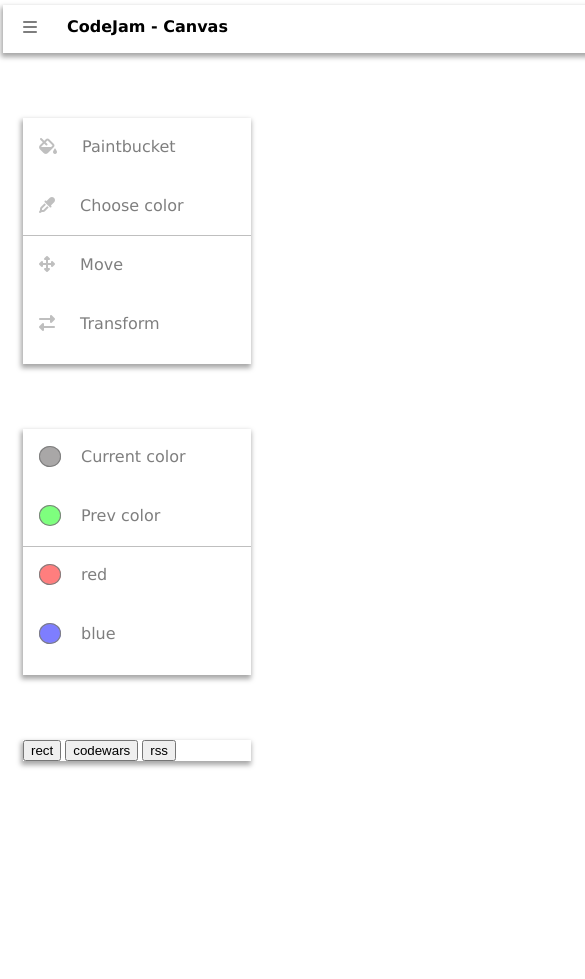
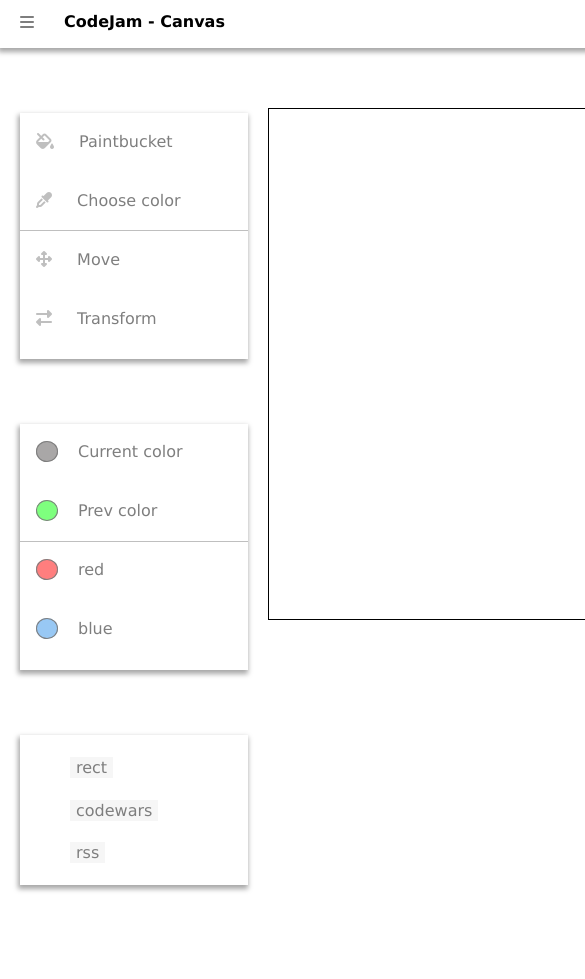
Before and after one commit to Grenzen/codejam-canvas, a plain HTML site: page data/index.html in a window 390 px wide. Shown: the top 979 px of the page, 585 px wide, since content can reach past the window. After the commit the page ends 950 px from the top, so only its background shows below. Drawn offline with Linux system fonts and the light colour scheme.

Commit message:
docs: add sort of responsive

```diff
--- a/data/index.html
+++ b/data/index.html
@@ -19,6 +19,7 @@
       </div>
     </header>
     <main class="main_wrapper">
+      <section class="common_tools">
         <section class="tools">
           <ul class="tools_wrapper">
             <li class="list__item">
@@ -52,9 +53,10 @@
           </ul>
         </section>
         <section class="input_wrapper">
-        <input type="button" id="rectangles" value="rect">
-        <input type="button" id="codewars_flashbacks" value="codewars">
-        <input type="button" id="rss_logo" value="rss">
+          <input type="button" class="button" id="rectangles" value="rect">
+          <input type="button" class="button" id="codewars_flashbacks" value="codewars">
+          <input type="button" class="button" id="rss_logo" value="rss">
+        </section>
       </section>
       <section class="canvas_wrapper">
         <canvas></canvas>
--- a/data/stylesheets/common.css
+++ b/data/stylesheets/common.css
@@ -3,23 +3,26 @@
 }
 
 body {
-  width: 1440px;
+  max-width: 1440px;
+  min-width: 810px;
+  width: 100%;
   height: 900px;
-  margin: 5px 3px;
-  background-color: #fff;
+  background-color: rgb(255, 255, 255);
 }
 
-h1, p {
+h1, p, input {
   font-family: Geneva, Verdana, sans-serif;
 }
 
 .fas,
-.list__item {
+.list__item,
+.button {
   opacity: .5;
 }
 
 .fas:hover,
-.list__item:hover {
+.list__item:hover,
+.button:hover {
   opacity: 1;
 }
 
--- a/data/stylesheets/header.css
+++ b/data/stylesheets/header.css
@@ -1,5 +1,7 @@
 .header_wrapper {
-  width: 1433px;
+  max-width: 1440px;
+  min-width: 810px;
+  width: 100%;
   height: 48px;
   padding: 14px 20px;
   display: flex;
--- a/data/stylesheets/main.css
+++ b/data/stylesheets/main.css
@@ -1,6 +1,30 @@
+.main_wrapper {
+  display: flex;
+  flex-direction: row;
+}
+
 .tools,
 .color_storage {
   height: 246px;
+}
+
+.tools_wrapper,
+.color_storage_wrapper,
+.input_wrapper {
+  display: flex;
+  flex-direction: column;
+  justify-content: space-evenly;
+}
+
+.tools_wrapper,
+.color_storage_wrapper {
+  height: 100%;
+}
+
+.input_wrapper {
+  height: 150px;
+  align-items: flex-start;
+  padding-left: 50px;
 }
 
 .tools,
@@ -10,13 +34,6 @@
   margin: 65px 20px;
 }
 
-.tools_wrapper,
-.color_storage_wrapper {
-  height: 100%;
-  display: flex;
-  flex-direction: column;
-  justify-content: space-evenly;
-}
 
 .list__item i {
   padding-right: 20px;
@@ -57,5 +74,22 @@
 }
 
 .blue {
-  background-color: rgba(0, 0, 255, 1);
+  background-color: rgb(51, 146, 235);
 }
+
+.button {
+  border: 0;
+  font-size: 16px;
+}
+
+.canvas_wrapper {
+  padding-top: 60px;
+  margin-left: auto;
+  padding-right: 50px;
+}
+
+canvas {
+  width: 512px;
+  height: 512px;
+  border: 1px solid black;
+}
```
Lines whose indentation alone changed are shown as unchanged.
